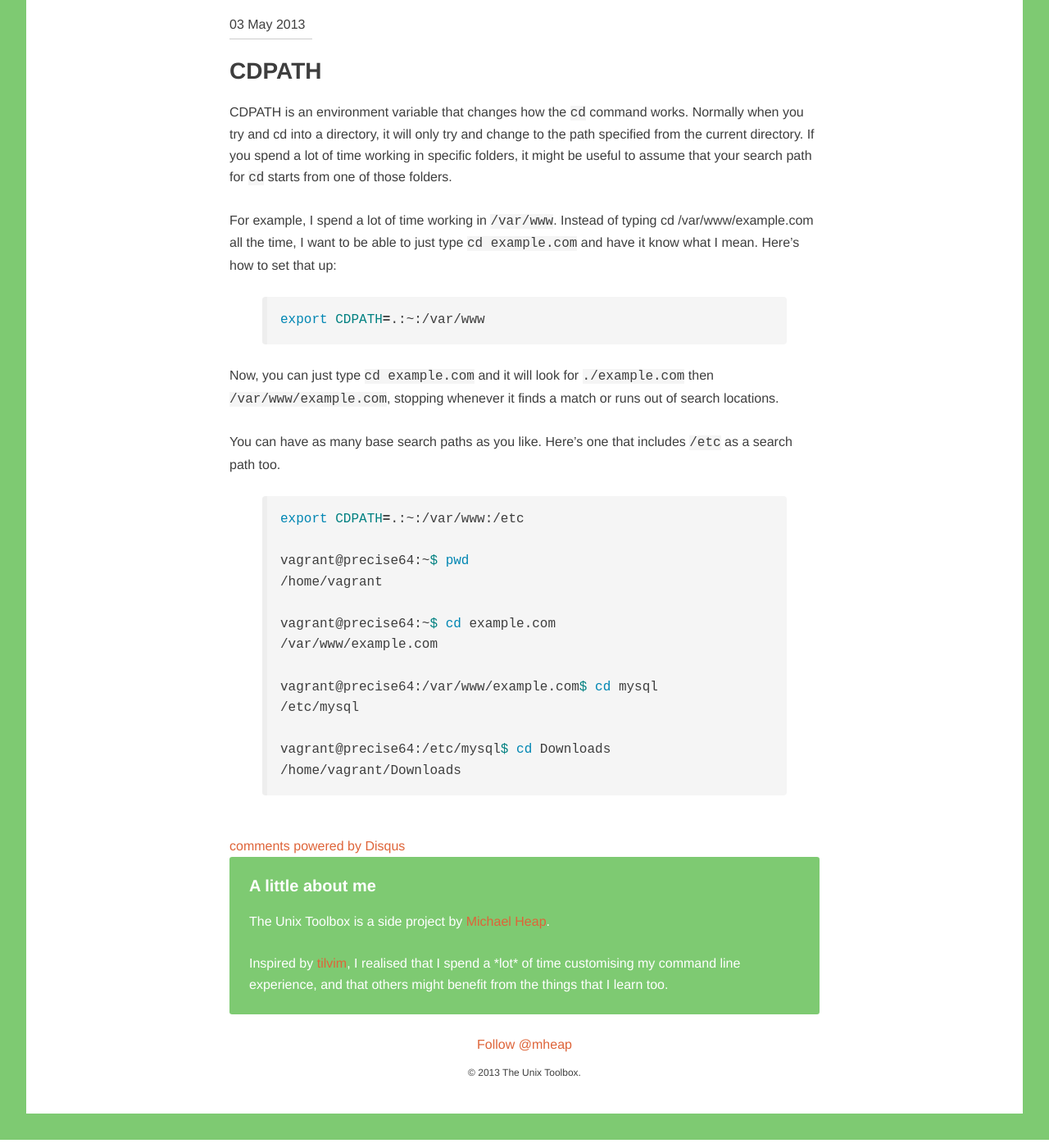
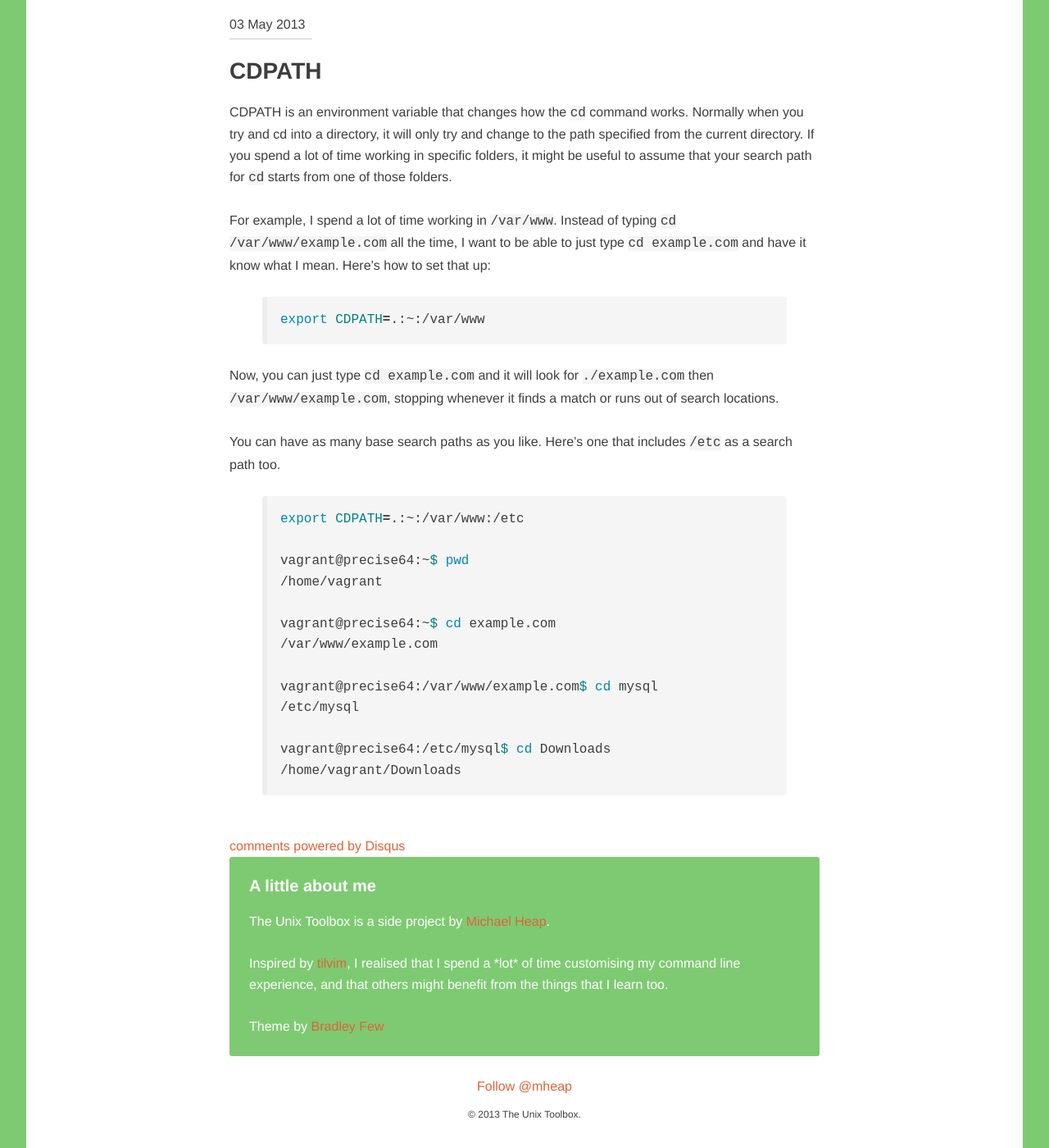
Before and after one commit to mheap/theunixtoolbox.com, a Jekyll site: the page built from _posts/2013-05-03-cdpath.md, in a window 1280 px wide and 1400 px high, scrolled down 204 px. Shown: the whole window at 82% size. Built offline with Jekyll 4.4.1, drawn with Linux system fonts in a browser that asks for light colours; Markdown is read by kramdown in place of the engine named in the settings; comment, search, counter and statistics services are not loaded.

Commit message:
Fix code highlighting in post. Add footer link to theme

```diff
--- a/_includes/footer.html
+++ b/_includes/footer.html
@@ -2,4 +2,5 @@
   <h3>A little about me</h3>
   <p>The Unix Toolbox is a side project by <a href="http://twitter.com/mheap">Michael Heap</a>.</p>
   <p>Inspired by <a href="http://tilvim.com/">tilvim</a>, I realised that I spend a *lot* of time customising my command line experience, and that others might benefit from the things that I learn too.</p>
+  <p>Theme by <a href="http://bradleyfew.com/blogginekyll/">Bradley Few</a></p>
 </footer>
--- a/_posts/2013-05-03-cdpath.md
+++ b/_posts/2013-05-03-cdpath.md
@@ -8,7 +8,7 @@ CDPATH is an environment variable that changes how the `cd` command works. Norma
 into a directory, it will only try and change to the path specified from the current directory. If you spend a
 lot of time working in specific folders, it might be useful to assume that your search path for `cd` starts from one of those folders.
 
-For example, I spend a lot of time working in `/var/www`. Instead of typing cd /var/www/example.com all the time, I want to be able to
+For example, I spend a lot of time working in `/var/www`. Instead of typing `cd /var/www/example.com` all the time, I want to be able to
 just type `cd example.com` and have it know what I mean. Here's how to set that up:
 
 {% highlight bash %}
```
